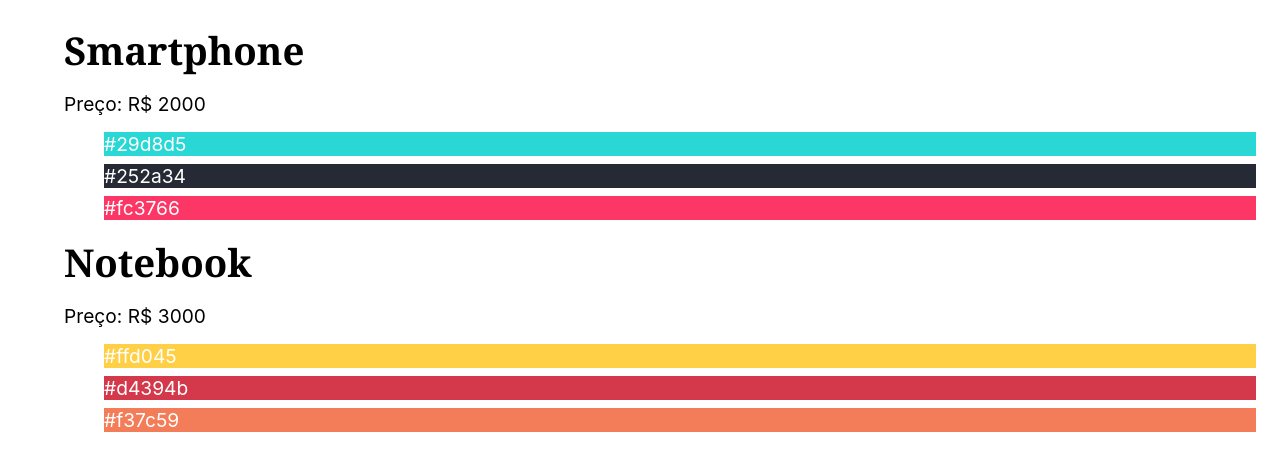
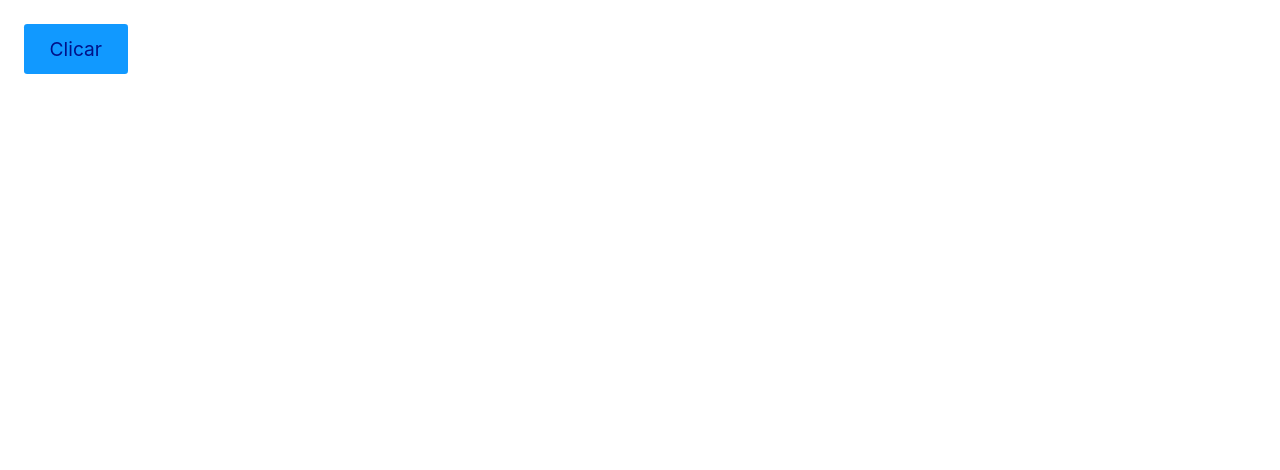
Before and after one commit to linharesg/origamid-react, a React (Vite) app in the folder 0207 JSX/: page / in a window 1280 px wide. Shown: the top 470 px of the page. Built offline with nearby package versions, Linux system fonts and the light colour scheme.

Commit message:
0210 eventos

```diff
--- a/0207 JSX/src/App.jsx
+++ b/0207 JSX/src/App.jsx
@@ -4,7 +4,8 @@ const App = () => {
   return (
     <>
       {/* <Jsx0207 /> */}
-      <Arrays0208 />
+      {/* <Arrays0208 /> */}
+      <Eventos0209 />
     </>
   );
 };
@@ -168,4 +169,11 @@ function Arrays0208() {
   );
 }
 
+function Eventos0209() {
+  function handleClick(event) {
+    console.log(event.currentTarget)
+  }
+
+  return <button onClick={handleClick} onMouseMove={({target}) => {console.log(target.innerText)}}>Clicar</button>
+}
 export default App;
```
